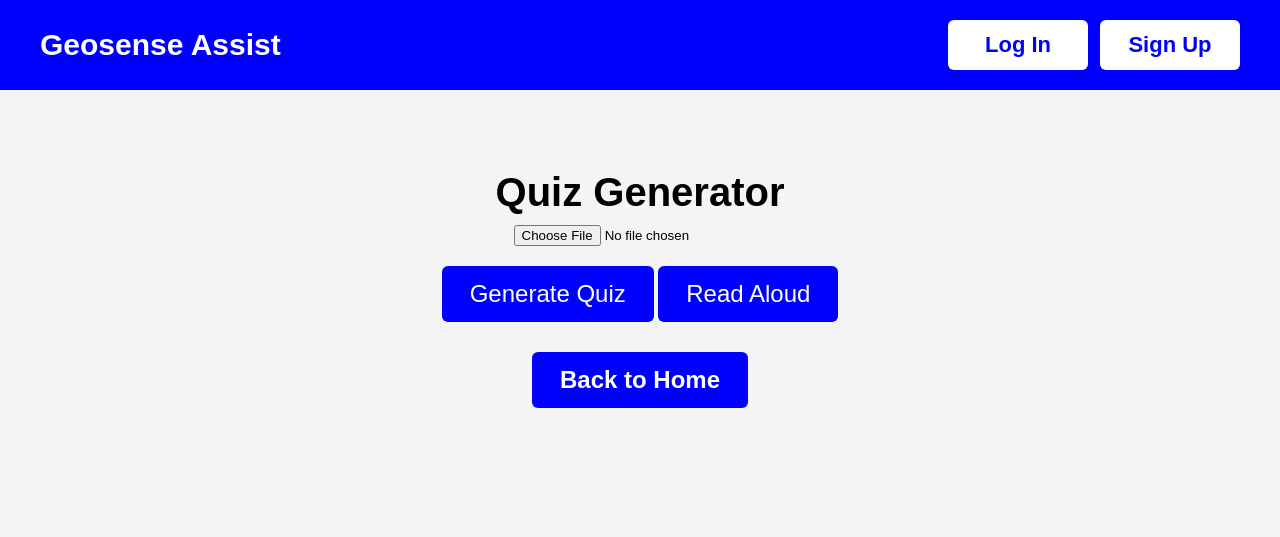
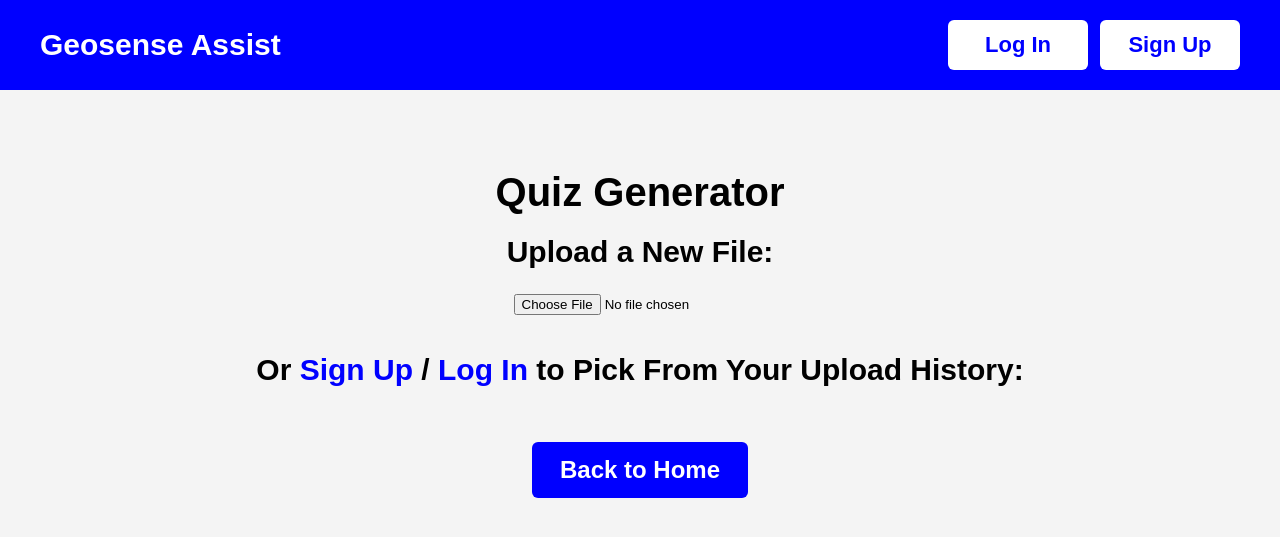
Before and after one commit to zuhairsiddiqui/GeoSenseAssist-Project, a Flask app: page /quiz in a window 1280 px wide. Shown: the top 537 px of the page. Run offline with Flask 3, Linux system fonts and the light colour scheme.

Commit message:
Added functionality for user to pick from history when generating quizzes

```diff
--- a/website/templates/quiz.html
+++ b/website/templates/quiz.html
@@ -144,11 +144,16 @@
     </style>
 </head>
 <body>
+    <!-- Header section with site title and login/signup -->
     <div class="header-bar">
         <a href="/" class="header-name" style="text-decoration: none; color: white;">Geosense Assist</a>
         <div class="header-buttons">
-            <a href="/login" class="header-button">Log In</a>
-            <a href="/sign-up" class="header-button">Sign Up</a>
+            {% if session.get("user_email") %} <!-- if user is logged in, display logout instead of signup/login -->
+                 <a href="/logout" class="header-button">Log Out</a>
+             {% else %}
+                 <a href="/login" class="header-button">Log In</a>
+                 <a href="/signup" class="header-button">Sign Up</a>
+             {% endif %}
         </div>
     </div>
 
@@ -156,19 +161,63 @@
     <div class="container">
         <h1>Quiz Generator</h1>
 
-        <form action="/quiz" method="POST" enctype="multipart/form-data">
-            <input type="file" name="fileUpload" id="fileUpload" accept=".jpg,.jpeg,.png,.pdf" required onchange="previewImage(this);">
-            <br>
-            <img id="uploaded-image" src="#" alt="Uploaded Image">
-            <button type="submit" class="custom-button">Generate Quiz</button>
-            <button type="button" class="custom-button" id="read-aloud-btn">Read Aloud</button>
+        <form id="quizForm" action="/quiz" method="POST" enctype="multipart/form-data">
+            <h2>Upload a New File:</h2>
+            <input type="file" name="fileUpload" id="fileUpload" accept=".jpg,.jpeg,.png,.pdf" onchange="handleUpload()">
+            <br><br>
+
+            {% if session.get('user_email') %}
+                <h2>Or Pick From Your Upload History:</h2>
+            {% else %}
+            <h2>
+                Or
+                <a href="/signup" style="color: blue; font-weight: bold; text-decoration: none;">Sign Up</a> /
+                <a href="/login" style="color: blue; font-weight: bold; text-decoration: none;">Log In</a>
+                to Pick From Your Upload History:
+              </h2>
+
+            {% endif %}
+
+            <div class="image-grid" style="display: flex; flex-wrap: wrap; justify-content: center; gap: 20px; margin-top: 20px;">
+                {% for img in user_images %}
+                    <img src="{{ img }}" alt="Uploaded Image" onclick="selectHistoryImage('{{ img }}')" style="width: 150px; cursor: pointer; border: 3px solid transparent; border-radius: 8px;">
+                {% endfor %}
+            </div>
+
+            <!-- Hidden input to store selected history image (this will hide the Select File Button)-->
+            <input type="hidden" name="selected_history_image" id="selected_history_image">
         </form>
+
+        <script>
+        function handleUpload() {
+            // Reset Selection
+            document.getElementById('selected_history_image').value = '';
+            // Auto-submit if user selects a file (once a file is uploaded on file explorer, automatically send it to the backend)
+            document.getElementById('quizForm').submit();
+        }
+
+        function selectHistoryImage(imageUrl) {
+            // Reset Selection
+            document.getElementById('fileUpload').value = '';
+            // Save selected history image in hidden input
+            document.getElementById('selected_history_image').value = imageUrl;
+
+            // Highlight selected image (to show what was picked)
+            const imgs = document.querySelectorAll('.image-grid img');
+            imgs.forEach(img => img.style.border = '3px solid transparent');
+            event.target.style.border = '3px solid blue';
+
+            // Auto-submit the form so the user doesn't have to press a second button
+            document.getElementById('quizForm').submit();
+        }
+        </script>
+
 
         {% if quiz_text %}
         <form method="POST" action="/submit">
             <div class="quiz-container">
                 <h2>Generated Quiz:</h2>
-
+                <button type="button" class="custom-button" id="read-aloud-btn">Read Aloud</button>
                 {% set in_question = false %}
                 {% for line in quiz_text.split('\n') %}
                     {% set line = line.strip() %}
@@ -201,23 +250,6 @@
         <a href="/" class="back-button">Back to Home</a>
     </div>
 
-    <script>
-        function previewImage(input) {
-            const image = document.getElementById('uploaded-image');
-            if (input.files && input.files[0]) {
-                const reader = new FileReader();
-                reader.onload = function(e) {
-                    image.src = e.target.result;
-                    image.style.display = 'block';
-                }
-                reader.readAsDataURL(input.files[0]);
-            } else {
-                image.src = '#';
-                image.style.display = 'none';
-            }
-        }
-    </script>
-
     <script src="{{ url_for('static', filename='js/quizTTS.js') }}"></script>
     <script src="{{ url_for('static', filename='js/voice-nav.js') }}"></script>
 </body>
--- a/website/views.py
+++ b/website/views.py
@@ -87,18 +87,54 @@ def upload_equation():
 @views.route('/quiz', methods=['GET', 'POST'])
 def quiz_page():
     if request.method == 'POST':
-        file = request.files['fileUpload']
-        if file:
-            filename = secure_filename(file.filename)
-            full_path = os.path.join(upload_dir, filename)
-            file.save(full_path)
+        selected_image_url = request.form.get('selected_history_image')
 
-            quiz_data = generateQuiz.generate_quiz_from_image(full_path)
-            # Store the quiz data in the session
-            session['quiz_data'] = quiz_data
-            return render_template("quiz.html", quiz_text=quiz_data['raw_text'])
+        if selected_image_url:
+            if 'user_email' not in session: # IF USER IS NOT LGOGED IN
+                return redirect(url_for('auth.login')) # if user thats not logged in tries to access history, redirect them to login handled by auth.py
 
-    return render_template("quiz.html")
+            try:
+                import requests
+                from PIL import Image
+                from io import BytesIO
+                import tempfile
+
+                response = requests.get(selected_image_url)
+                if response.status_code != 200:
+                    return "Failed to download selected image.", 400
+
+                # Save to a temporary file
+                temp_file = tempfile.NamedTemporaryFile(delete=False, suffix=".jpg")
+                temp_file.write(response.content)
+                temp_file.close()
+
+                # Now pass temp_file.name to the generate_quiz_from_image
+                quiz_data = generateQuiz.generate_quiz_from_image(temp_file.name)
+            except Exception as e:
+                print("Error downloading image:", str(e))
+                return "Failed to process selected image.", 500
+
+        else:
+            # If no history image selected, fallback to uploaded file
+            file = request.files.get('fileUpload')
+            if file:
+                filename = secure_filename(file.filename)
+                full_path = os.path.join(upload_dir, filename)
+                file.save(full_path)
+
+                quiz_data = generateQuiz.generate_quiz_from_image(full_path)
+            else:
+                return "No file uploaded or selected.", 400
+
+         # Store the quiz data in the session
+        session['quiz_data'] = quiz_data
+
+        user_images = fetch_user_images() if 'user_email' in session else []
+        return render_template("quiz.html", quiz_text=quiz_data['raw_text'], user_images=user_images)
+
+    else:
+        user_images = fetch_user_images() if 'user_email' in session else []
+        return render_template("quiz.html", user_images=user_images)
 
 @views.route('/submit', methods=['POST'])
 def submit():
@@ -174,3 +210,22 @@ def submissionHistory():
     except Exception as e:
         print("General error:", e)
         return "Something went wrong", 500
+
+def fetch_user_images():
+    if 'user_email' not in session:
+        return []
+
+    user_email = session['user_email']
+    conn = get_mysql_connection()
+    if conn:
+        cursor = conn.cursor()
+        cursor.execute(
+            "SELECT image_url FROM history_table WHERE email = %s ORDER BY created_at DESC LIMIT 5",
+            (user_email,)
+        )
+        rows = cursor.fetchall()
+        cursor.close()
+        conn.close()
+
+        return [row[0] for row in rows if row[0]]
+    return []
```
